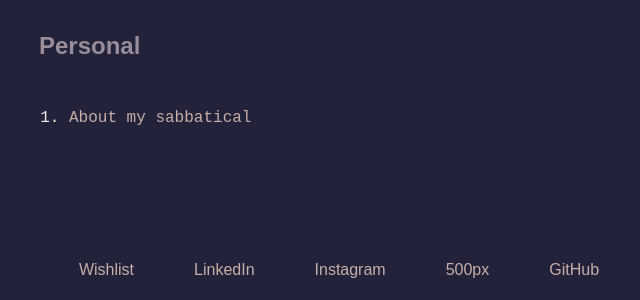
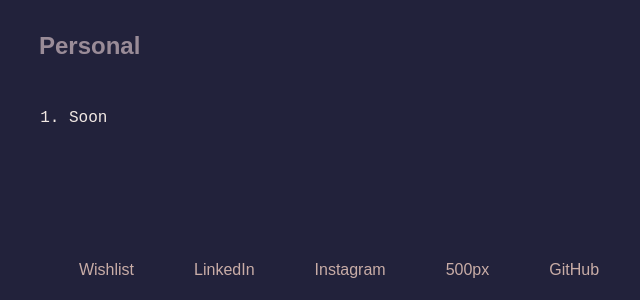
Before and after one commit to mil3na/mil3na.github.io, a Jekyll site: the page built from writing.md, in a window 1280 px wide. Shown: the part 637-937 px from the top of the page, without its empty margins (301-941 px from the left). Built offline with Jekyll 4.4.1, drawn with Linux system fonts in a browser that asks for light colours; some web fonts are replaced.

Commit message:
Update writing.md
Removing article

```diff
--- a/writing.md
+++ b/writing.md
@@ -14,4 +14,4 @@ title: "Writing"
 
 ## Personal
 
-- [About my sabbatical](https://medium.com/@mih/reflections-on-my-sabbatical-5118b07defc1)
+- Soon
```
